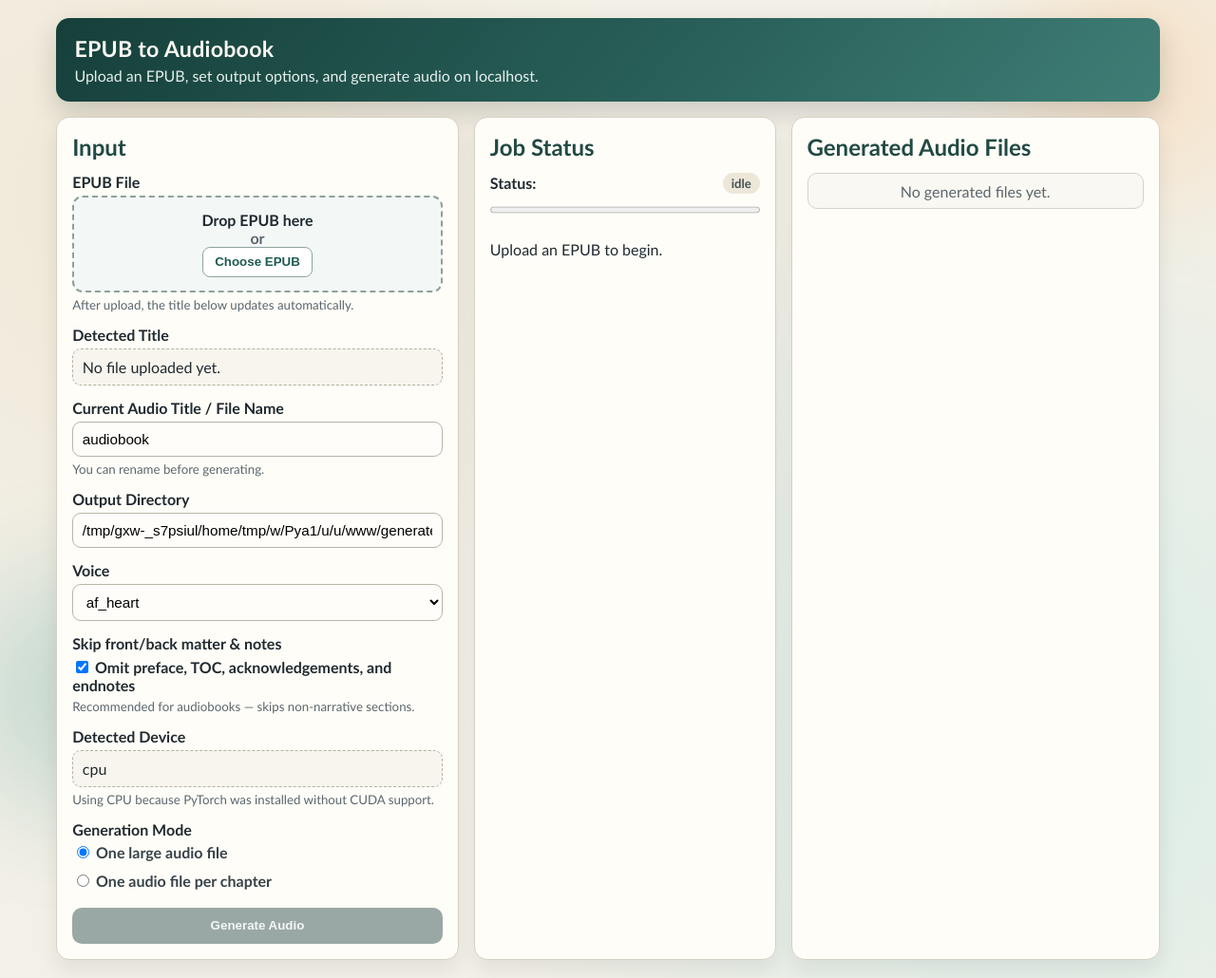
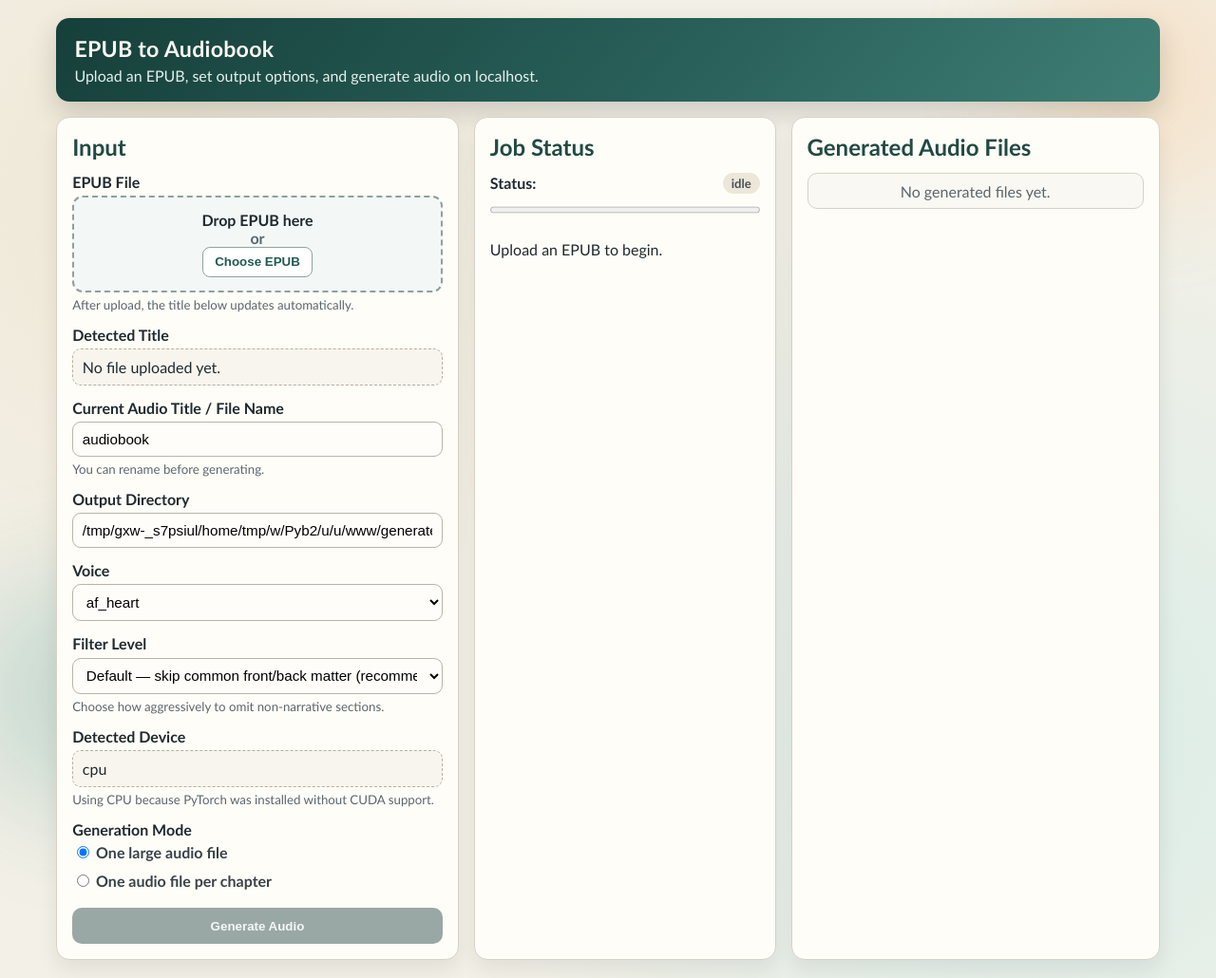
Before and after one commit to LanceOS/AudiobookFromEpub, a Flask app: page / in a window 1280 px wide. Shown: the whole page at 95% size. Run offline with Flask 3, Linux system fonts and the light colour scheme.

Commit message:
fix: refine epub front matter filtering

```diff
--- a/main.py
+++ b/main.py
@@ -673,7 +673,98 @@ def extract_book_title(epub_path: Path) -> str:
     return epub_path.stem
 
 
-def extract_chapters_from_epub(epub_path: Path, skip_front_matter: bool = True) -> List[Dict[str, str]]:
+def _normalize_filter_level(filter_level: str) -> str:
+    level = (filter_level or "default").lower()
+    if level not in {"off", "conservative", "default", "aggressive"}:
+        return "default"
+    return level
+
+
+def _looks_like_nav_toc(soup, level: str) -> bool:
+    nav = soup.find("nav")
+    if not nav:
+        return False
+
+    nav_text = nav.get_text(separator=" ", strip=True).lower()
+    li_count = len(nav.find_all("li"))
+
+    if level == "conservative":
+        return "table of contents" in nav_text or "contents" in nav_text or li_count > 8
+
+    return "table of contents" in nav_text or "contents" in nav_text or li_count > 4
+
+
+def _should_skip_chapter(
+    chapter_title: str,
+    text: str,
+    level: str,
+    *,
+    allow_nav_only_fallback: bool = False,
+    book_title: str = "",
+    nav_toc: bool = False,
+) -> bool:
+    if level == "off":
+        return False
+
+    nm_title = (chapter_title or "").lower()
+    nm_text = text.lower()
+    word_count = len(text.split())
+    sentence_count = nm_text.count(".") + nm_text.count("!") + nm_text.count("?")
+    normalized_book_title = (book_title or "").strip().lower()
+
+    conservative = level == "conservative"
+    aggressive = level == "aggressive"
+
+    if allow_nav_only_fallback:
+        if nav_toc:
+            if not normalized_book_title or nm_title != normalized_book_title or word_count < 200:
+                return True
+        if normalized_book_title and nm_title == normalized_book_title and word_count < 200:
+            return True
+
+        head_chunk = nm_text[:400]
+        if head_chunk.strip().startswith("contents") and word_count < 200:
+            return True
+        if head_chunk.strip().startswith("notes") or head_chunk.strip().startswith("endnotes"):
+            return True
+        return False
+
+    if conservative:
+        front_re = re.compile(r'\b(table of contents|contents|toc|dedication|colophon|errata|index|appendix)\b', re.IGNORECASE)
+        if front_re.search(nm_title) and word_count < 200:
+            return True
+        if nav_toc:
+            return True
+        return False
+
+    front_re = re.compile(
+        r'\b(preface|foreword|introduction|acknowledg|table of contents|contents|toc|dedication|colophon|errata|bibliograph|appendix|references|about the author|publisher|bibliography|note|notes|endnotes|index)\b',
+        re.IGNORECASE,
+    )
+
+    if front_re.search(nm_title):
+        if aggressive:
+            if word_count < 600 and sentence_count < 6:
+                return True
+        else:
+            if word_count < 300 and sentence_count < 4:
+                return True
+
+    if nav_toc:
+        return True
+
+    head_chunk = nm_text[:400]
+    limit = 700 if aggressive else 400
+    if ("table of contents" in head_chunk or head_chunk.strip().startswith("contents")) and word_count < limit:
+        return True
+
+    if head_chunk.strip().startswith("notes") or head_chunk.strip().startswith("endnotes"):
+        return True
+
+    return False
+
+
+def extract_chapters_from_epub(epub_path: Path, filter_level: str = "default") -> List[Dict[str, str]]:
     # Lazy-import parsing libraries so the app can run in environments
     # without ebooklib when in test mode.
     try:
@@ -689,7 +780,11 @@ def extract_chapters_from_epub(epub_path: Path, skip_front_matter: bool = True)
         raise
 
     book = _epub.read_epub(str(epub_path))
+    book_metadata = book.get_metadata("DC", "title")
+    book_title = book_metadata[0][0].strip() if book_metadata and book_metadata[0] and book_metadata[0][0] else epub_path.stem
     chapters: List[Dict[str, str]] = []
+    raw_chapters: List[Dict[str, str]] = []
+    level = _normalize_filter_level(filter_level)
 
     try:
         items = list(book.get_items_of_type(_ebooklib.ITEM_DOCUMENT))
@@ -726,36 +821,16 @@ def extract_chapters_from_epub(epub_path: Path, skip_front_matter: bool = True)
         else:
             chapter_title = f"Chapter {len(chapters) + 1}"
 
+        nav_toc = _looks_like_nav_toc(soup, level)
+        raw_chapters.append({
+            "title": chapter_title,
+            "text": text,
+            "nav_toc": nav_toc,
+        })
+
         # Heuristics: optionally skip common front/back matter (preface, TOC, notes).
-        if skip_front_matter:
-            nm_title = (chapter_title or "").lower()
-            nm_text = text.lower()
-
-            front_re = re.compile(
-                r'\b(preface|foreword|introduction|acknowledg|table of contents|contents|toc|dedication|colophon|errata|bibliograph|appendix|references|about the author|publisher|bibliography|note|notes|endnotes|index)\b',
-                re.IGNORECASE,
-            )
-
-            # Skip obvious front-matter titles ("Preface", "Acknowledgements", etc.)
-            if front_re.search(nm_title):
-                continue
-
-            # Detect explicit nav-based table-of-contents
-            nav = soup.find("nav")
-            if nav:
-                nav_text = nav.get_text(separator=" ", strip=True).lower()
-                li_count = len(nav.find_all("li"))
-                if "table of contents" in nav_text or "contents" in nav_text or li_count > 4:
-                    continue
-
-            # Skip short pages that look like TOC or publisher notes
-            head_chunk = nm_text[:400]
-            if ("table of contents" in head_chunk or head_chunk.strip().startswith("contents")) and len(text.split()) < 400:
-                continue
-
-            # Skip short pages that explicitly begin with "notes" or "endnotes"
-            if head_chunk.strip().startswith("notes") or head_chunk.strip().startswith("endnotes"):
-                continue
+        if _should_skip_chapter(chapter_title, text, level, book_title=book_title, nav_toc=nav_toc):
+            continue
 
         chapters.append({
             "index": str(len(chapters) + 1),
@@ -764,7 +839,41 @@ def extract_chapters_from_epub(epub_path: Path, skip_front_matter: bool = True)
         })
 
     if not chapters:
-        raise ValueError("No readable chapter text found in EPUB.")
+        if raw_chapters and level != "off":
+            fallback_level = "conservative"
+            fallback_chapters = []
+            for raw_chapter in raw_chapters:
+                if _should_skip_chapter(
+                    raw_chapter["title"],
+                    raw_chapter["text"],
+                    fallback_level,
+                    book_title=book_title,
+                    nav_toc=bool(raw_chapter.get("nav_toc")),
+                ):
+                    continue
+                fallback_chapters.append(
+                    {
+                        "index": str(len(fallback_chapters) + 1),
+                        "title": raw_chapter["title"],
+                        "text": raw_chapter["text"],
+                    }
+                )
+
+            if fallback_chapters:
+                chapters = fallback_chapters
+            else:
+                # Keep the upload usable, but avoid restoring obvious nav-heavy documents.
+                chapters = [
+                    {
+                        "index": str(i + 1),
+                        "title": ch["title"],
+                        "text": ch["text"],
+                    }
+                    for i, ch in enumerate(raw_chapters)
+                    if not ch.get("nav_toc")
+                ]
+        else:
+            raise ValueError("No readable chapter text found in EPUB.")
 
     return chapters
 
@@ -977,15 +1086,25 @@ def api_upload():
         shutil.rmtree(upload_dir, ignore_errors=True)
         return jsonify({"error": "Invalid EPUB structure."}), 400
 
+    # Ensure `filter_level` is defined even if EPUB parsing fails early
+    filter_level = "default"
+
     try:
         detected_title = extract_book_title(upload_path)
-        # Allow clients to request skipping front/back matter and notes.
-        # Default behavior is to skip these sections for cleaner audiobooks.
-        skip_front = True
-        raw_skip = request.form.get("skip_front_matter")
-        if raw_skip is not None:
-            skip_front = str(raw_skip).lower() in ("1", "true", "yes", "on")
-        chapters = extract_chapters_from_epub(upload_path, skip_front_matter=skip_front)
+        # Allow clients to request filter level for front/back matter.
+        # Supported values: off, conservative, default, aggressive
+        raw_filter = request.form.get("filter_level")
+        if raw_filter:
+            filter_level = str(raw_filter).lower()
+        else:
+            # Backwards-compatible support for the old boolean flag
+            raw_skip = request.form.get("skip_front_matter")
+            if raw_skip is not None:
+                filter_level = "default" if str(raw_skip).lower() in ("1", "true", "yes", "on") else "off"
+            else:
+                filter_level = "default"
+
+        chapters = extract_chapters_from_epub(upload_path, filter_level=filter_level)
     except Exception as exc:
         if is_test_mode():
             # In test mode, tolerate invalid EPUB bytes and provide a simple fallback
@@ -1014,12 +1133,13 @@ def api_upload():
         "chapters": chapters,
         "run_folder": None,
         "generated_files": [],
-        "config": {
+                "config": {
             "output_dir": str(DEFAULT_OUTPUT_DIR),
             "output_name": suggested_name,
             "mode": "single",
             "voice": "af_heart",
             "device": "cpu",
+            "filter_level": filter_level,
         },
     }
 
--- a/static/js/app.js
+++ b/static/js/app.js
@@ -231,10 +231,10 @@ async function uploadEpubFile(file) {
   const formData = new FormData();
   formData.append("epub", file);
 
-  // Include user preference for skipping front/back matter and notes
-  const skipEl = byId("skipFrontMatter");
-  const skipVal = skipEl ? (skipEl.checked ? "1" : "0") : "1";
-  formData.append("skip_front_matter", skipVal);
+  // Include user-selected filter level for front/back matter
+  const filterEl = byId("filterLevel");
+  const filterVal = filterEl ? filterEl.value : "default";
+  formData.append("filter_level", filterVal);
 
   const csrfToken = getCsrfToken();
   if (!csrfToken) {
--- a/templates/index.html
+++ b/templates/index.html
@@ -57,11 +57,14 @@
         </div>
 
         <div class="field-group">
-          <label for="skipFrontMatter">Skip front/back matter &amp; notes</label>
-          <div class="checkbox-row">
-            <label><input id="skipFrontMatter" type="checkbox" checked /> Omit preface, TOC, acknowledgements, and endnotes</label>
-          </div>
-          <p class="hint">Recommended for audiobooks — skips non-narrative sections.</p>
+          <label for="filterLevel">Filter Level</label>
+          <select id="filterLevel">
+            <option value="default" selected>Default — skip common front/back matter (recommended)</option>
+            <option value="conservative">Conservative — skip only obvious TOC/publisher pages</option>
+            <option value="aggressive">Aggressive — also skip introductions, author notes</option>
+            <option value="off">Off — include everything</option>
+          </select>
+          <p class="hint">Choose how aggressively to omit non-narrative sections.</p>
         </div>
 
         <div class="field-group">
```
